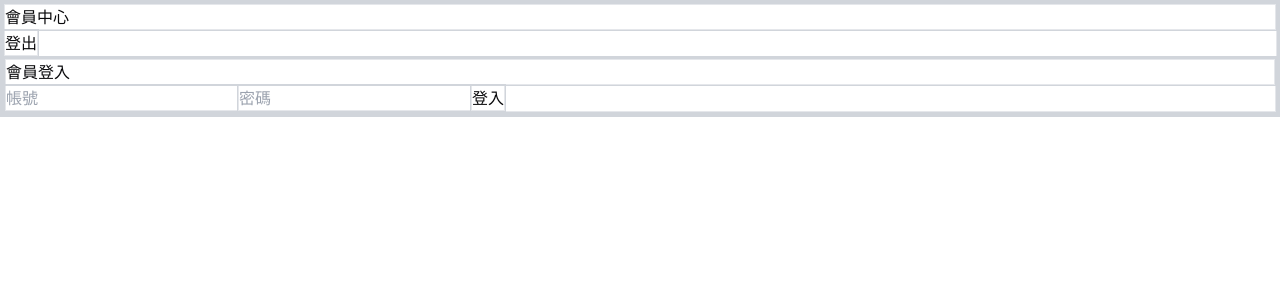
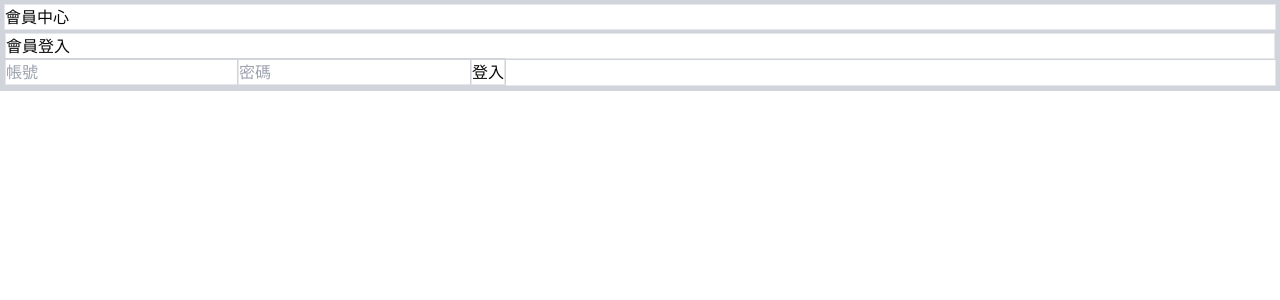
Before and after one commit to LINtest0524/frontend-auth-ui, a Next.js app: page /portal/login in a window 1280 px wide. Shown: the top 300 px of the page. Built offline with nearby package versions, Linux system fonts and the light colour scheme.

Commit message:
feat: 新增登入後首頁 /portal

```diff
--- a/src/app/portal/layout.tsx
+++ b/src/app/portal/layout.tsx
@@ -1,29 +1,40 @@
 'use client'
 
 import { useRouter } from 'next/navigation'
+import { useEffect, useState } from 'react'
 
 export default function PortalLayout({ children }: { children: React.ReactNode }) {
   const router = useRouter()
+  const [isLoggedIn, setIsLoggedIn] = useState(false)
+  const [refreshKey, setRefreshKey] = useState(0)
+
+  useEffect(() => {
+    const token = localStorage.getItem('portalToken')
+    setIsLoggedIn(!!token)
+  }, [refreshKey]) // ✅ 每次 refreshKey 改變，就重新檢查 token
 
   const handleLogout = () => {
-    localStorage.removeItem('portalToken') // ✅ 清除登入憑證
-    router.push('/portal/login')           // ✅ 導回登入頁
+    localStorage.removeItem('portalToken')
+    setRefreshKey((prev) => prev + 1) // ✅ 觸發 layout 重新渲染
+    router.push('/portal/login')
   }
 
   return (
     <div className="min-h-screen flex flex-col">
       <header className="flex justify-between items-center bg-gray-100 px-4 py-2 shadow">
         <h1 className="text-lg font-semibold">會員中心</h1>
+
+        {isLoggedIn && (
           <button
             onClick={handleLogout}
             className="text-sm text-red-500 hover:underline"
           >
             登出
           </button>
+        )}
       </header>
-      <main className="flex-1 p-4">
-        {children}
-      </main>
+
+      <main className="flex-1 p-4">{children}</main>
     </div>
   )
 }
--- a/src/app/portal/login/page.tsx
+++ b/src/app/portal/login/page.tsx
@@ -29,14 +29,15 @@ export default function PortalLoginPage() {
       const data = await res.json()
       localStorage.setItem('portalToken', data.token)
 
-      alert('登入成功！')
-      // ✅ 可導向 dashboard，例如：/portal/dashboard
+      // ✅ 登入成功後重新導向頁面，讓 layout 正確刷新
+      window.location.href = '/portal'
     } catch (err: any) {
       setError(err.message || '登入失敗')
     } finally {
       setLoading(false)
     }
   }
+
 
   return (
     <div className="flex flex-col items-center justify-center min-h-screen p-6">
--- /dev/null
+++ b/src/app/portal/page.tsx
@@ -0,0 +1,3 @@
+export default function PortalHomePage() {
+  return <div className="p-6 text-xl font-bold">歡迎登入會員中心</div>
+}
```
Lines whose indentation alone changed are shown as unchanged.
